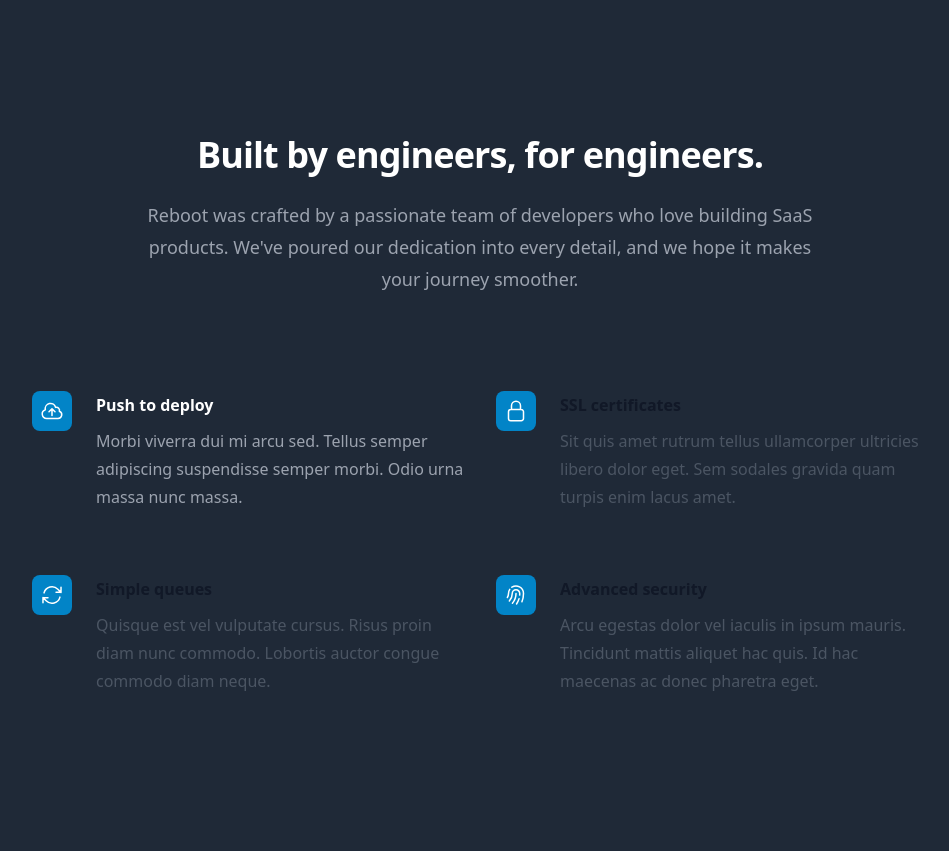
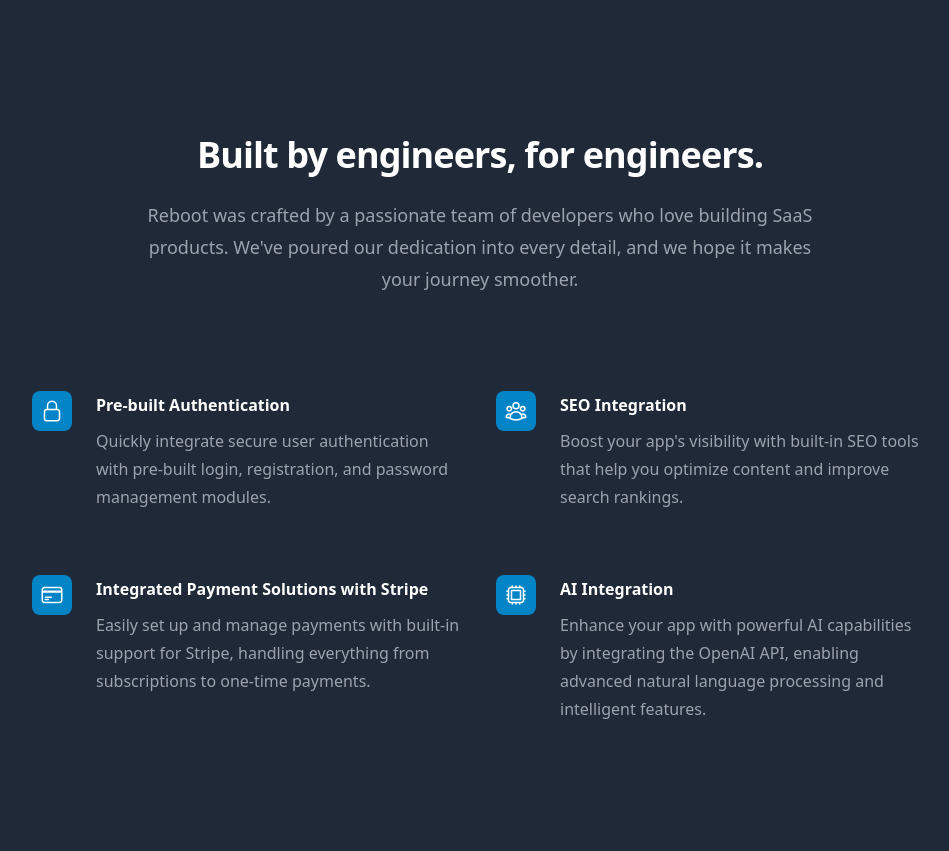
Before and after one commit to andreivisan/reboot-saas, a FastAPI app: page / in a window 1280 px wide. Shown: the part 761-1612 px from the top of the page, without its empty margins (160-1109 px from the left). Before the commit the page ends 1452 px from the top, so only its background shows below. Run offline with FastAPI, Linux system fonts and the light colour scheme; some libraries are stand-ins or nearby versions.

Commit message:
Home Page - Features section - Done

```diff
--- a/templates/home/fragments/features.html
+++ b/templates/home/fragments/features.html
@@ -13,45 +13,53 @@
                     <dt class="text-white font-semibold leading-7 text-gray-900">
                         <div class="absolute left-0 top-0 flex h-10 w-10 items-center justify-center rounded-lg bg-sky-600">
                             <svg class="h-6 w-6 text-white" fill="none" viewBox="0 0 24 24" stroke-width="1.5" stroke="currentColor" aria-hidden="true">
-                                <path stroke-linecap="round" stroke-linejoin="round" d="M12 16.5V9.75m0 0l3 3m-3-3l-3 3M6.75 19.5a4.5 4.5 0 01-1.41-8.775 5.25 5.25 0 0110.233-2.33 3 3 0 013.758 3.848A3.752 3.752 0 0118 19.5H6.75z" />
-                            </svg>
-                        </div>
-                        Push to deploy
-                    </dt>
-                    <dd class="mt-2 text-gray-400 leading-7">Morbi viverra dui mi arcu sed. Tellus semper adipiscing suspendisse semper morbi. Odio urna massa nunc massa.</dd>
-                </div>
-                <div class="relative pl-16">
-                    <dt class="text-base font-semibold leading-7 text-gray-900">
-                        <div class="absolute left-0 top-0 flex h-10 w-10 items-center justify-center rounded-lg bg-sky-600">
-                            <svg class="h-6 w-6 text-white" fill="none" viewBox="0 0 24 24" stroke-width="1.5" stroke="currentColor" aria-hidden="true">
                                 <path stroke-linecap="round" stroke-linejoin="round" d="M16.5 10.5V6.75a4.5 4.5 0 10-9 0v3.75m-.75 11.25h10.5a2.25 2.25 0 002.25-2.25v-6.75a2.25 2.25 0 00-2.25-2.25H6.75a2.25 2.25 0 00-2.25 2.25v6.75a2.25 2.25 0 002.25 2.25z" />
                             </svg>
                         </div>
-                        SSL certificates
+                        Pre-built Authentication
                     </dt>
-                    <dd class="mt-2 text-base leading-7 text-gray-600">Sit quis amet rutrum tellus ullamcorper ultricies libero dolor eget. Sem sodales gravida quam turpis enim lacus amet.</dd>
+                    <dd class="mt-2 text-gray-400 leading-7">
+                        Quickly integrate secure user authentication with pre-built login, registration, and password management modules.
+                    </dd>
                 </div>
                 <div class="relative pl-16">
-                    <dt class="text-base font-semibold leading-7 text-gray-900">
+                    <dt class="text-base font-semibold leading-7 text-white">
                         <div class="absolute left-0 top-0 flex h-10 w-10 items-center justify-center rounded-lg bg-sky-600">
-                            <svg class="h-6 w-6 text-white" fill="none" viewBox="0 0 24 24" stroke-width="1.5" stroke="currentColor" aria-hidden="true">
-                                <path stroke-linecap="round" stroke-linejoin="round" d="M16.023 9.348h4.992v-.001M2.985 19.644v-4.992m0 0h4.992m-4.993 0l3.181 3.183a8.25 8.25 0 0013.803-3.7M4.031 9.865a8.25 8.25 0 0113.803-3.7l3.181 3.182m0-4.991v4.99" />
+                            <svg xmlns="http://www.w3.org/2000/svg" fill="none" viewBox="0 0 24 24" stroke-width="1.5" stroke="currentColor" class="size-6">
+                                <path stroke-linecap="round" stroke-linejoin="round" d="M18 18.72a9.094 9.094 0 0 0 3.741-.479 3 3 0 0 0-4.682-2.72m.94 3.198.001.031c0 .225-.012.447-.037.666A11.944 11.944 0 0 1 12 21c-2.17 0-4.207-.576-5.963-1.584A6.062 6.062 0 0 1 6 18.719m12 0a5.971 5.971 0 0 0-.941-3.197m0 0A5.995 5.995 0 0 0 12 12.75a5.995 5.995 0 0 0-5.058 2.772m0 0a3 3 0 0 0-4.681 2.72 8.986 8.986 0 0 0 3.74.477m.94-3.197a5.971 5.971 0 0 0-.94 3.197M15 6.75a3 3 0 1 1-6 0 3 3 0 0 1 6 0Zm6 3a2.25 2.25 0 1 1-4.5 0 2.25 2.25 0 0 1 4.5 0Zm-13.5 0a2.25 2.25 0 1 1-4.5 0 2.25 2.25 0 0 1 4.5 0Z" />
                             </svg>
                         </div>
-                        Simple queues
+                        SEO Integration
                     </dt>
-                    <dd class="mt-2 text-base leading-7 text-gray-600">Quisque est vel vulputate cursus. Risus proin diam nunc commodo. Lobortis auctor congue commodo diam neque.</dd>
+                    <dd class="mt-2 text-base leading-7 text-gray-400">
+                        Boost your app's visibility with built-in SEO tools that help you optimize content and improve search rankings.
+                    </dd>
                 </div>
                 <div class="relative pl-16">
-                    <dt class="text-base font-semibold leading-7 text-gray-900">
+                    <dt class="text-base font-semibold leading-7 text-white">
                         <div class="absolute left-0 top-0 flex h-10 w-10 items-center justify-center rounded-lg bg-sky-600">
-                            <svg class="h-6 w-6 text-white" fill="none" viewBox="0 0 24 24" stroke-width="1.5" stroke="currentColor" aria-hidden="true">
-                                <path stroke-linecap="round" stroke-linejoin="round" d="M7.864 4.243A7.5 7.5 0 0119.5 10.5c0 2.92-.556 5.709-1.568 8.268M5.742 6.364A7.465 7.465 0 004.5 10.5a7.464 7.464 0 01-1.15 3.993m1.989 3.559A11.209 11.209 0 008.25 10.5a3.75 3.75 0 117.5 0c0 .527-.021 1.049-.064 1.565M12 10.5a14.94 14.94 0 01-3.6 9.75m6.633-4.596a18.666 18.666 0 01-2.485 5.33" />
+                            <svg xmlns="http://www.w3.org/2000/svg" fill="none" viewBox="0 0 24 24" stroke-width="1.5" stroke="currentColor" class="size-6">
+                                <path stroke-linecap="round" stroke-linejoin="round" d="M2.25 8.25h19.5M2.25 9h19.5m-16.5 5.25h6m-6 2.25h3m-3.75 3h15a2.25 2.25 0 0 0 2.25-2.25V6.75A2.25 2.25 0 0 0 19.5 4.5h-15a2.25 2.25 0 0 0-2.25 2.25v10.5A2.25 2.25 0 0 0 4.5 19.5Z" />
                             </svg>
                         </div>
-                        Advanced security
+                        Integrated Payment Solutions with Stripe
                     </dt>
-                    <dd class="mt-2 text-base leading-7 text-gray-600">Arcu egestas dolor vel iaculis in ipsum mauris. Tincidunt mattis aliquet hac quis. Id hac maecenas ac donec pharetra eget.</dd>
+                    <dd class="mt-2 text-base leading-7 text-gray-400">
+                        Easily set up and manage payments with built-in support for Stripe, handling everything from subscriptions to one-time payments.
+                    </dd>
+                </div>
+                <div class="relative pl-16">
+                    <dt class="text-base font-semibold leading-7 text-white">
+                        <div class="absolute left-0 top-0 flex h-10 w-10 items-center justify-center rounded-lg bg-sky-600">
+                            <svg xmlns="http://www.w3.org/2000/svg" fill="none" viewBox="0 0 24 24" stroke-width="1.5" stroke="currentColor" class="size-6">
+                                <path stroke-linecap="round" stroke-linejoin="round" d="M8.25 3v1.5M4.5 8.25H3m18 0h-1.5M4.5 12H3m18 0h-1.5m-15 3.75H3m18 0h-1.5M8.25 19.5V21M12 3v1.5m0 15V21m3.75-18v1.5m0 15V21m-9-1.5h10.5a2.25 2.25 0 0 0 2.25-2.25V6.75a2.25 2.25 0 0 0-2.25-2.25H6.75A2.25 2.25 0 0 0 4.5 6.75v10.5a2.25 2.25 0 0 0 2.25 2.25Zm.75-12h9v9h-9v-9Z" />
+                            </svg>
+                        </div>
+                        AI Integration
+                    </dt>
+                    <dd class="mt-2 text-base leading-7 text-gray-400">
+                        Enhance your app with powerful AI capabilities by integrating the OpenAI API, enabling advanced natural language processing and intelligent features.
+                    </dd>
                 </div>
             </dl>
         </div>
```
